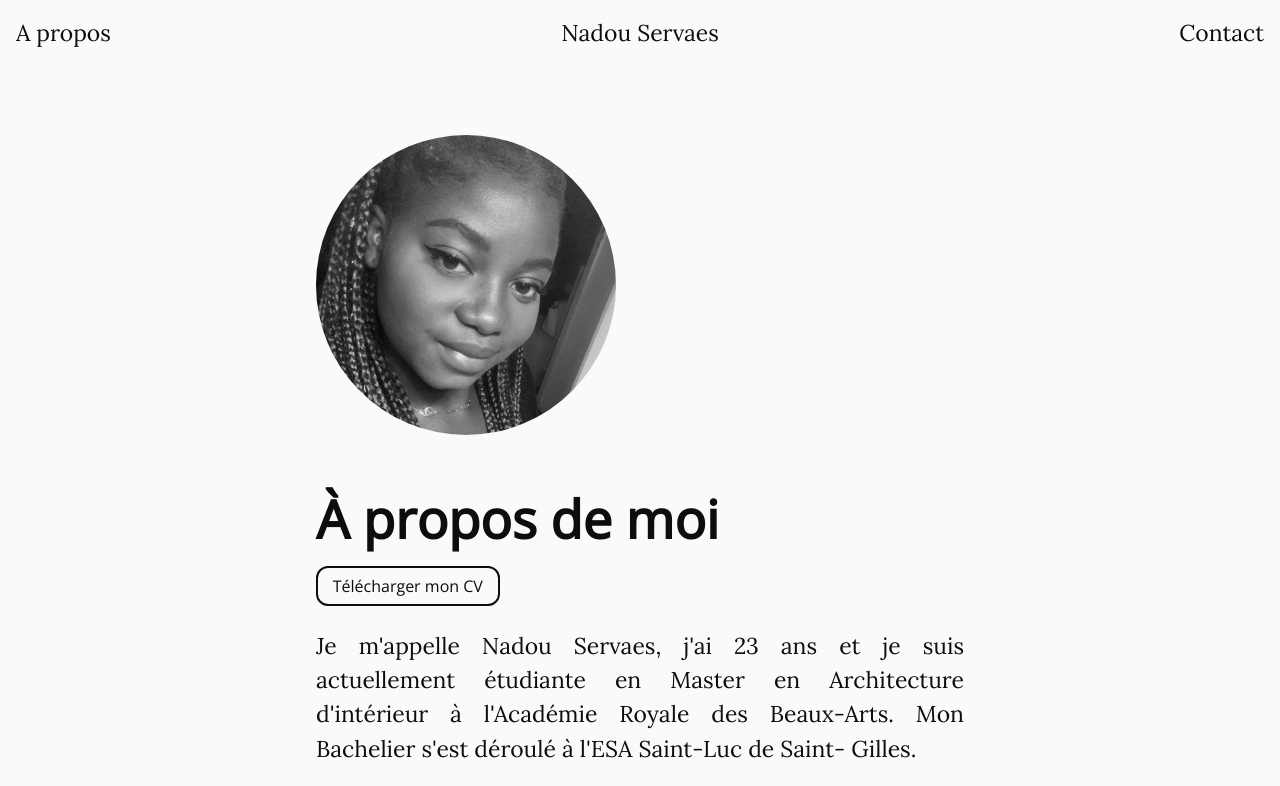
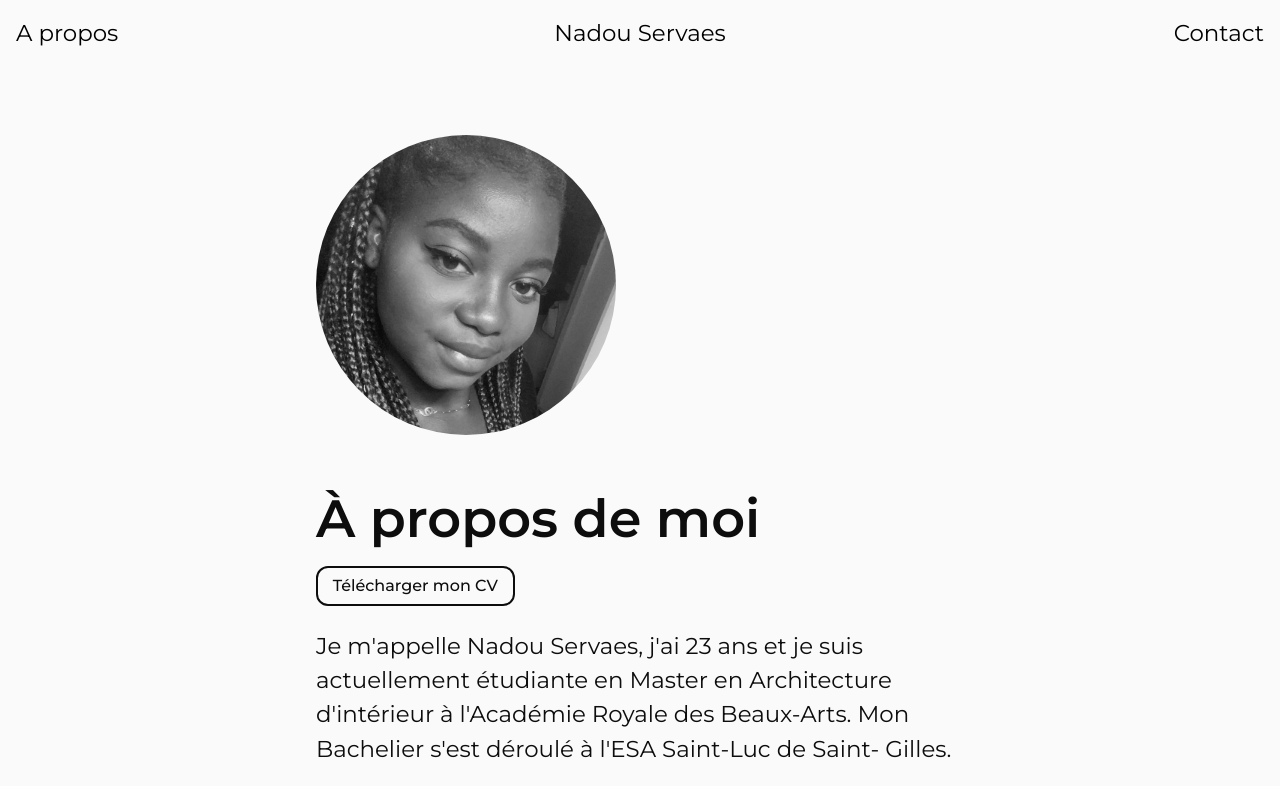
Before and after one commit to redouanahaddad/redouanahaddad.github.io, an Astro site: page /about in a window 1280 px wide. Shown: the top 786 px of the page. Built offline with nearby package versions, Linux system fonts and the light colour scheme; Astro itself is replaced by a stand-in of ours.

Commit message:
fancy stuff

```diff
--- a/src/components/BaseHead.astro
+++ b/src/components/BaseHead.astro
@@ -52,6 +52,10 @@ const image = new URL(Astro.props.image || './social.png', Astro.site);
 <!-- Google Fonts -->
 <link rel="preconnect" href="https://fonts.googleapis.com">
 <link rel="preconnect" href="https://fonts.gstatic.com" crossorigin>
+<link rel="preconnect" href="https://fonts.googleapis.com">
+<link rel="preconnect" href="https://fonts.gstatic.com" crossorigin>
+<link href="https://fonts.googleapis.com/css2?family=Montserrat:ital,wght@0,100;0,200;0,300;0,400;0,500;0,600;0,700;1,200;1,300;1,400;1,500;1,600;1,700&display=swap" rel="stylesheet">
+
 <link
 rel="preload"
 href="https://fonts.googleapis.com/icon?family=Material+Icons"
--- a/src/components/Header.astro
+++ b/src/components/Header.astro
@@ -4,7 +4,6 @@ import { Icon } from 'astro-icon';
 
 const { backToHome } = Astro.props;
 ---
-
 <style>
   header {
     padding: 1rem;
@@ -12,9 +11,11 @@ const { backToHome } = Astro.props;
     display: flex;
     align-items: center;
   }
+
   nav {
     width: 100%;
   }
+
   nav ul {
     margin: 0;
     padding: 0;
@@ -23,22 +24,35 @@ const { backToHome } = Astro.props;
     grid-template-columns: 1fr auto 1fr;
     align-items: center;
     width: 100%;
-    /* font-size: var(--step--1); */
   }
+
   nav ul li:last-of-type {
     text-align: right;
   }
+
   nav ul li a {
     display: inline-flex;
+    align-items: center;
     text-decoration: none;
+    position: relative;
+    color: #000;
   }
-  nav ul li a:hover {
-    opacity: 0.8;
+
+  nav ul li a::after {
+    content: "";
+    position: absolute;
+    bottom: -2px;
+    left: 0;
+    width: 100%;
+    height: 2px;
+    background-color: #000;
+    transform: scaleX(0);
+    transform-origin: left center;
+    transition: transform 0.3s ease-in-out;
   }
-  .header__back-link {
-    display: flex;
-    align-items: center;
-    gap: 0.5rem;
+
+  nav ul li a:hover::after {
+    transform: scaleX(1);
   }
 </style>
 
@@ -48,8 +62,8 @@ const { backToHome } = Astro.props;
       <li>
         {
           backToHome ? (
-            <a class="header__back-link" href="/" title="Return Home">
-              <Icon name="ic:round-arrow-back" width="24px" height="24px" /> Back
+            <a class="header__back-link nav-item-with-icon" href="/" title="Return Home">
+              <Icon name="ic:round-arrow-back" width="24px" height="24px" /> <span>Back</span>
             </a>
           ) : (
             <a href="/about">A propos</a>
--- a/src/layouts/Work.astro
+++ b/src/layouts/Work.astro
@@ -72,9 +72,7 @@ const { frontmatter, currentIndex } = Astro.props;
   .carousel__arrow:hover .carousel__arrow-content {
     opacity: 1;
   }
-  .flow{
-    text-align: justify;
-  }
+
 
   .carousel__image-container {
   position: relative;
--- a/src/pages/about.astro
+++ b/src/pages/about.astro
@@ -66,9 +66,6 @@ import CV from '../../public/assets/CV_Redouan_Ahaddad_21.pdf'
 
   </Container>
   <style>
-    p{
-      text-align: justify;
-    }
 
 
   </style>
--- a/src/styles/main.css
+++ b/src/styles/main.css
@@ -57,8 +57,8 @@
   /* Custom pairs */
   --space-s-l: clamp(1.31rem, calc(0.98rem + 1.69vw), 3.00rem);
 
-  --font-family-heading: 'Open Sans', sans-serif;
-  --font-family-body: 'Lora', serif;
+  --font-family-heading: 'Montserrat';
+  --font-family-body: 'Montserrat', serif;
 
   --body-max-width: 1920px;
 
```
